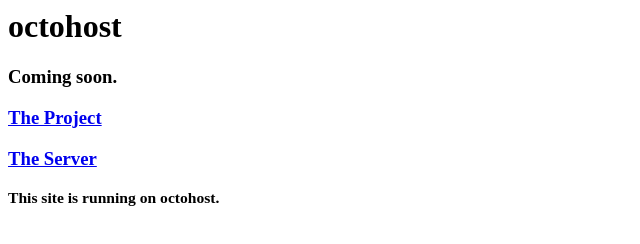
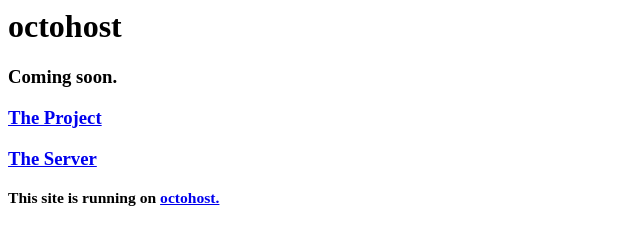
Before and after one commit to octohost/www, a website: page public/index.jade in a window 1280 px wide. Shown: the full height of the page, 0-640 px from the left. Drawn offline with nearby package versions, Linux system fonts and the light colour scheme; files that its build step writes are made by us from their sources.

Commit message:
Adding link to the source.

```diff
--- a/public/index.jade
+++ b/public/index.jade
@@ -9,4 +9,5 @@ html(lang="en")
         a(href="https://github.com/octohost") The Project
       p
         a(href="https://github.com/octohost/octohost") The Server
-      small This site is running on octohost.
+      small This site is running on
+        a(href="https://github.com/octohost/www") octohost.
```
